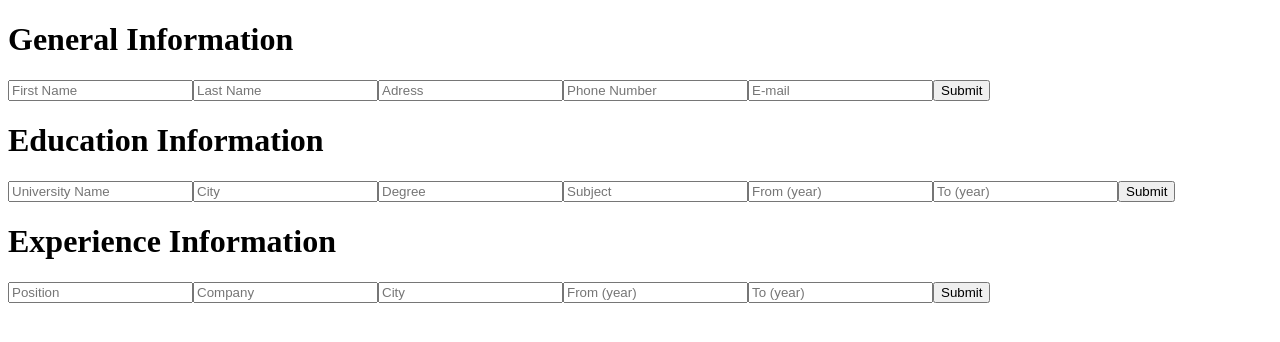
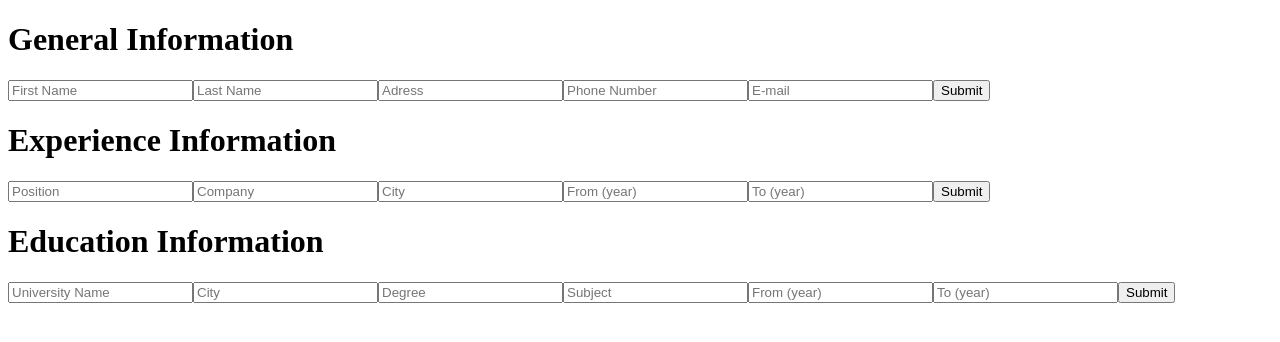
Before and after one commit to fatiharapoglu/cv-generator, a React (Create React App) app: page / in a window 1280 px wide. Shown: the top 342 px of the page. Built offline with nearby package versions, Linux system fonts and the light colour scheme.

Commit message:
starting classes

```diff
--- a/src/App.js
+++ b/src/App.js
@@ -1,25 +1,15 @@
 import React, { Component } from "react";
-import EducationInfo from "./components/c-education";
-import GeneralInfo from "./components/c-general";
-import ExperienceInfo from "./components/c-experience";
+import Main from "./components/m-main";
 
 class App extends Component {
-    constructor() {
-        super()
-
-        this.state = {
-
-        }
-    }
-
     render() {
         return (
             <div>
-                <GeneralInfo />
-                <EducationInfo />
-                <ExperienceInfo />
+                {/* <Header/> */}
+                <Main />
+                {/* <Footer/> */}
             </div>
-        )
+        );
     }
 }
 
--- a/src/components/c-education.js
+++ b/src/components/c-education.js
@@ -1,26 +1,22 @@
 import React, { Component } from "react";
 
-class EducationInfo extends Component {
-    constructor(props) {
-        super(props)
-    }
-
+class Education extends Component {
     render() {
         return (
             <div>
                 <form>
                     <h1>Education Information</h1>
-                    <input placeholder="University Name"></input>
-                    <input placeholder="City"></input>
-                    <input placeholder="Degree"></input>
-                    <input placeholder="Subject"></input>
-                    <input placeholder="From (year)"></input>
-                    <input placeholder="To (year)"></input>
+                    <input placeholder="University Name" />
+                    <input placeholder="City" />
+                    <input placeholder="Degree" />
+                    <input placeholder="Subject" />
+                    <input placeholder="From (year)" />
+                    <input placeholder="To (year)" />
                     <button type="submit">Submit</button>
                 </form>
             </div>
-        )
+        );
     }
 }
 
-export default EducationInfo;
+export default Education;
--- a/src/components/c-experience.js
+++ b/src/components/c-experience.js
@@ -1,25 +1,21 @@
 import React, { Component } from "react";
 
-class ExperienceInfo extends Component {
-    constructor(props) {
-        super(props)
-    }
-
+class Experience extends Component {
     render() {
         return (
             <div>
                 <form>
                     <h1>Experience Information</h1>
-                    <input placeholder="Position"></input>
-                    <input placeholder="Company"></input>
-                    <input placeholder="City"></input>
-                    <input placeholder="From (year)"></input>
-                    <input placeholder="To (year)"></input>
+                    <input placeholder="Position" />
+                    <input placeholder="Company" />
+                    <input placeholder="City" />
+                    <input placeholder="From (year)" />
+                    <input placeholder="To (year)" />
                     <button type="submit">Submit</button>
                 </form>
             </div>
-        )
+        );
     }
 }
 
-export default ExperienceInfo;
+export default Experience;
--- a/src/components/c-general.js
+++ b/src/components/c-general.js
@@ -1,25 +1,21 @@
 import React, { Component } from "react";
 
-class GeneralInfo extends Component {
-    constructor(props) {
-        super(props)
-    }
-
+class General extends Component {
     render() {
         return (
             <div>
                 <form>
                     <h1>General Information</h1>
-                    <input placeholder="First Name"></input>
-                    <input placeholder="Last Name"></input>
-                    <input placeholder="Adress"></input>
-                    <input placeholder="Phone Number"></input>
-                    <input placeholder="E-mail"></input>
+                    <input placeholder="First Name" />
+                    <input placeholder="Last Name" />
+                    <input placeholder="Adress" />
+                    <input placeholder="Phone Number" />
+                    <input placeholder="E-mail" />
                     <button type="submit">Submit</button>
                 </form>
             </div>
-        )
+        );
     }
 }
 
-export default GeneralInfo;
+export default General;
--- /dev/null
+++ b/src/components/c-preview.js
@@ -0,0 +1 @@
+import React, { Component } from "react";
--- /dev/null
+++ b/src/components/m-main.js
@@ -0,0 +1,21 @@
+import React, { Component } from "react";
+import Education from "./c-education";
+import Experience from "./c-experience";
+import General from "./c-general";
+
+class Main extends Component {
+    render() {
+        return (
+            <div>
+                <div className="form">
+                    <General />
+                    <Experience />
+                    <Education />
+                </div>
+                <div className="preview" />
+            </div>
+        );
+    }
+}
+
+export default Main;
```
Also changed, not shown: package.json (+21 -5 lines), src/components/m-footer.js (added), src/components/m-header.js (added), 1 other file (tests, documents, lock files or other folders).
